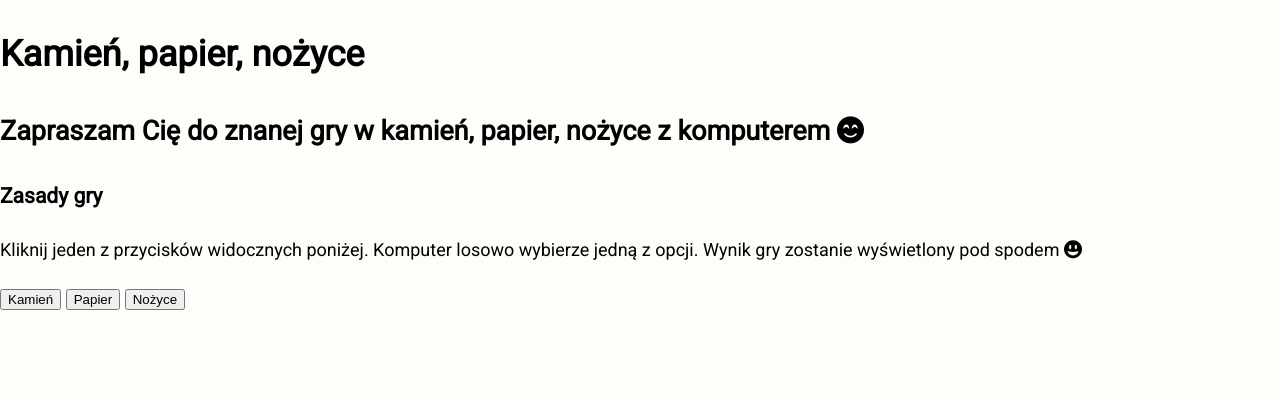
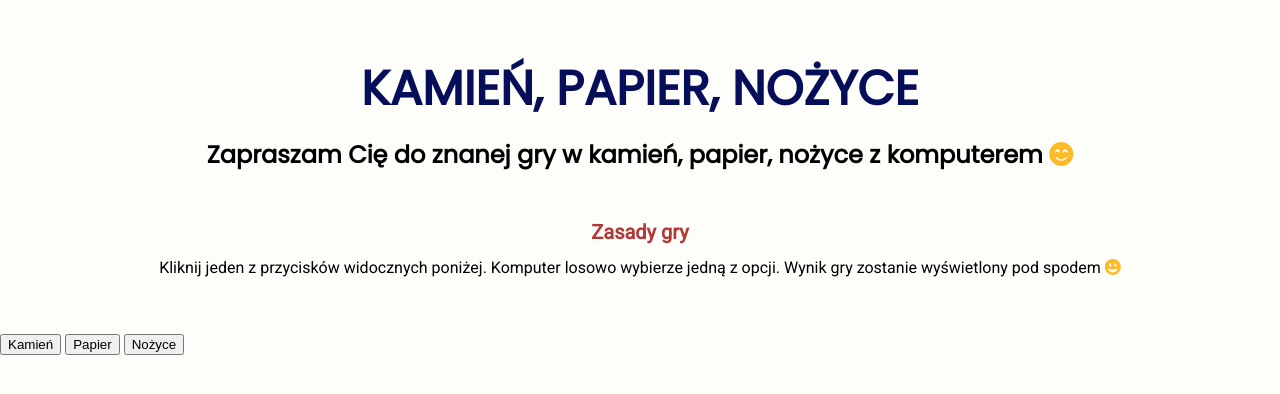
Before and after one commit to ida-dar/javascript-prework, a website: page index.html in a window 1280 px wide. Drawn offline with Linux system fonts and the light colour scheme.

Commit message:
Add styles for header

```diff
--- a/sass/style.scss
+++ b/sass/style.scss
@@ -1,14 +1,53 @@
+// * {
+//     border: 1px solid red;
+// }
+
 /* Global */
 $font-main: 'Poppins', sans-serif;
 $font-text: 'Roboto', sans-serif;
-$color-main: rgb(212, 149, 14);
+$color-main: rgb(253, 186, 40);
+$color-decor: rgb(6, 14, 90);
 $color-dark: rgba(161, 14, 14, 0.829);
 $color-light: rgb(253, 253, 249);
 
 body {
     margin: 0;
     line-height: 1.7;
-    font-size: 18px;
+    font-size: 16px;
     font-family: $font-text;
     background-color: $color-light;
+    height: 100vh;
 }
+
+/* Header */
+.page-title {
+    margin: 0;
+    padding: 48px 0;
+    display: flex;
+    flex-direction: column;
+    justify-content: center;
+    align-items: center;
+    h1 {
+        margin: 0;
+        font-family: $font-main;
+        font-size: 48px;
+        text-transform: uppercase;
+        color: $color-decor;
+    }
+    h2 {
+        margin: 5px;
+        font-size: 24px;
+        font-family: $font-main;
+    }
+    h3 {
+        margin: 35px 0 0 0;
+        font-size: 20px;
+        color: $color-dark;
+    }
+    p {
+        margin: 5px 0 0 0;
+    }
+    i {
+        color: $color-main;
+    }
+}
```
Also changed, not shown: css/style.css, 1 other file.
